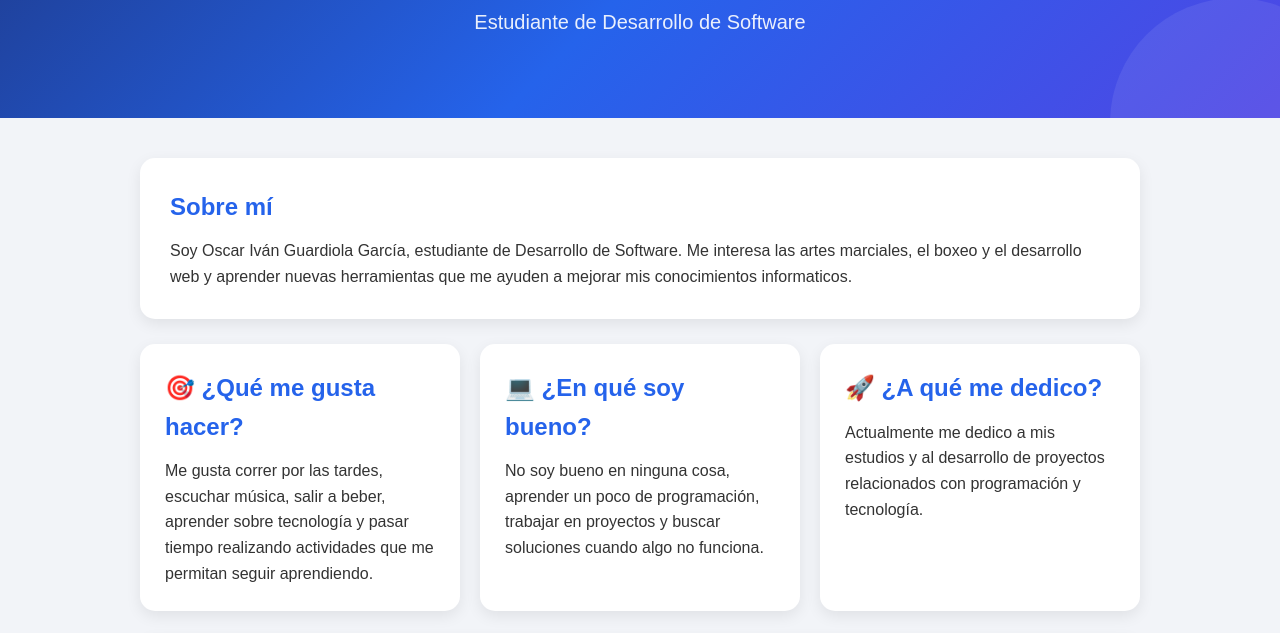
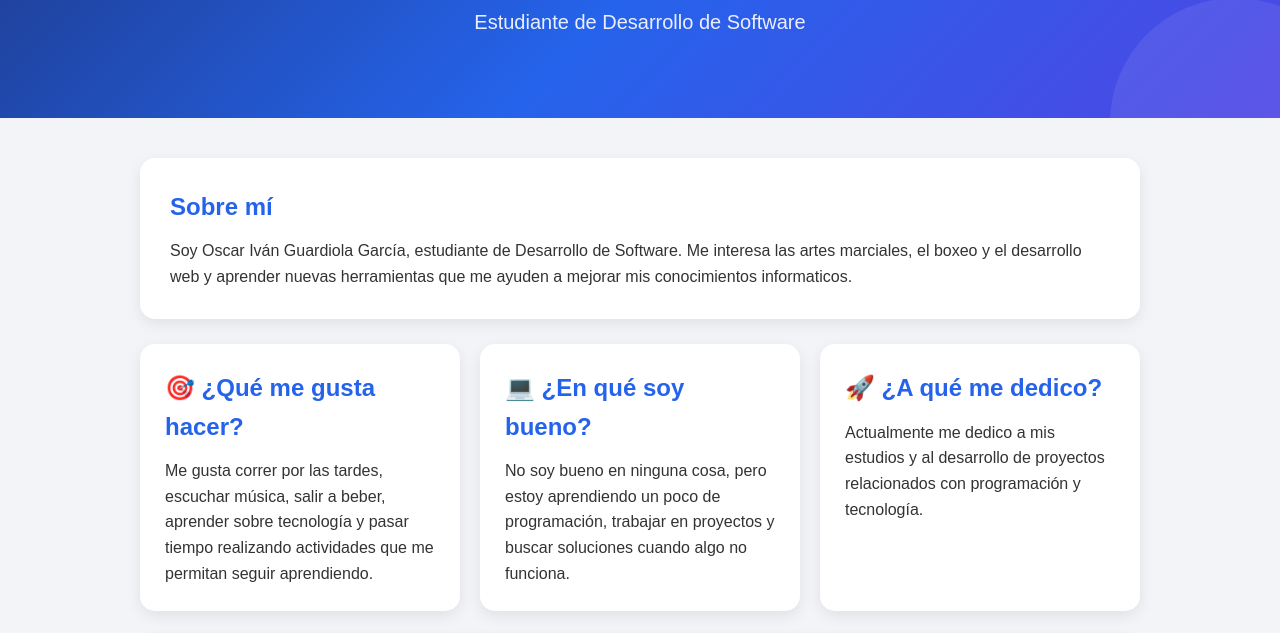
Before and after one commit to 24040089/Practica-git-Oscar, a plain HTML site: page index.html in a window 1280 px wide. Shown: the part 166-799 px from the top of the page. Drawn offline with Linux system fonts and the light colour scheme.

Commit message:
Actualizar contenido de la pagina

```diff
--- a/index.html
+++ b/index.html
@@ -42,7 +42,7 @@
             <div class="tarjeta">
                 <h2>💻 ¿En qué soy bueno?</h2>
                 <p>
-                    No soy bueno en ninguna cosa, aprender un poco de programación,
+                    No soy bueno en ninguna cosa, pero estoy aprendiendo un poco de programación,
                     trabajar en proyectos y buscar soluciones cuando algo
                     no funciona.
                 </p>
```
